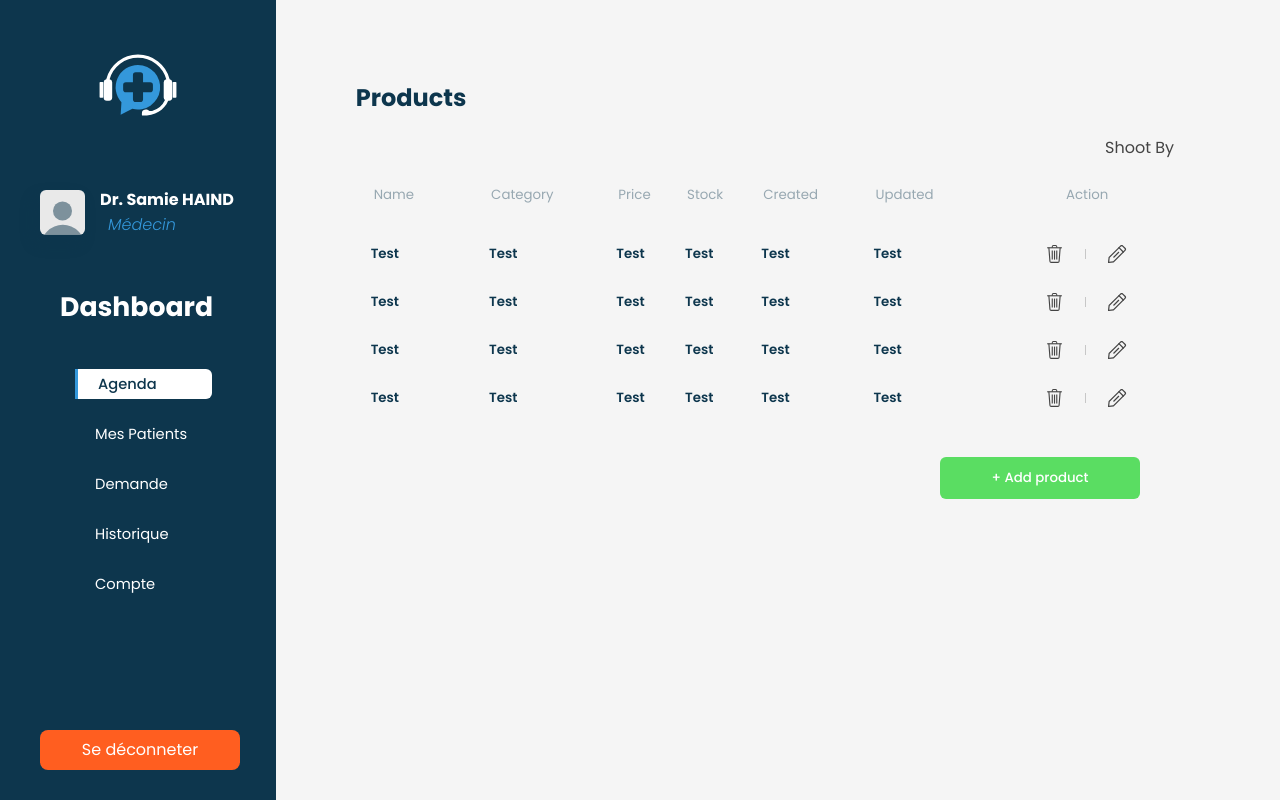
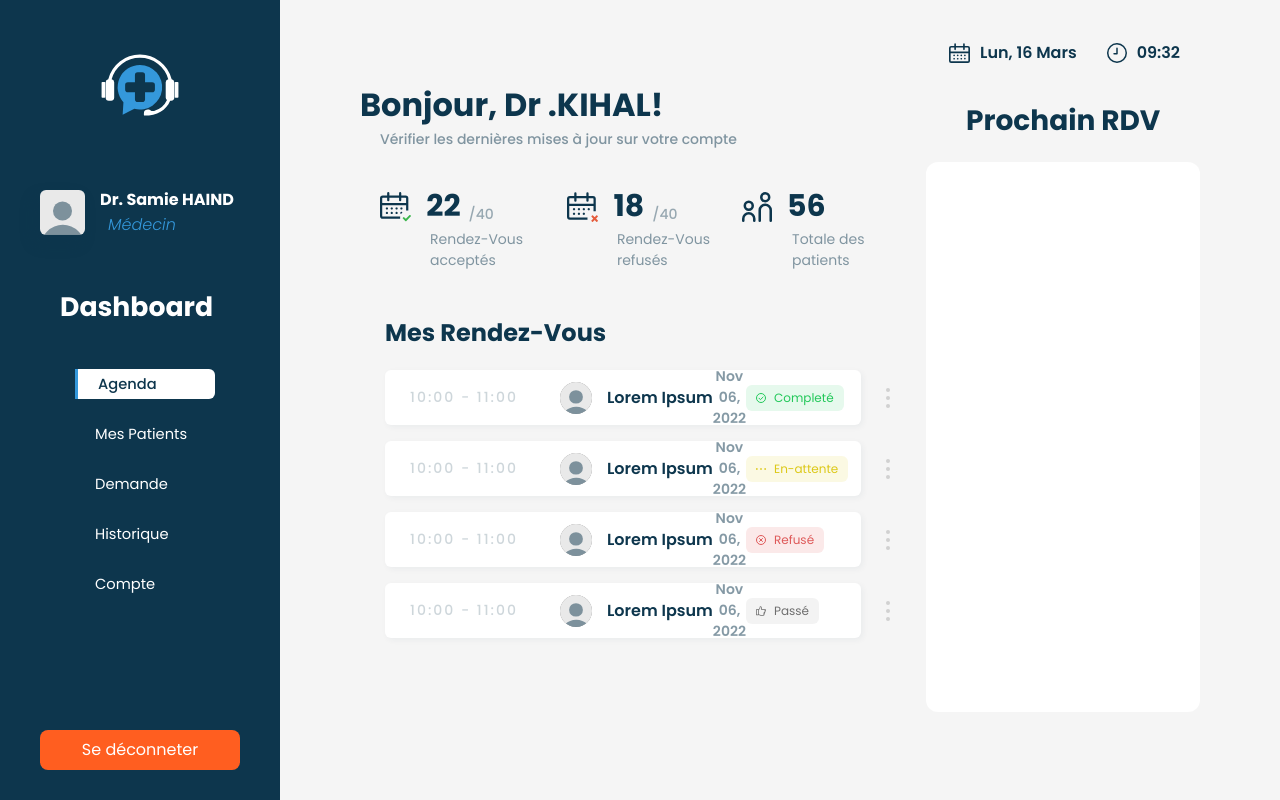
Before and after one commit to MarwaneNH/Allo_sant-, a React (Create React App) app: page /admin in a window 1280 px wide. Built offline with nearby package versions, Linux system fonts and the light colour scheme.

Commit message:
Update Dashboard.jsx

```diff
--- a/src/pages/Dashboard.jsx
+++ b/src/pages/Dashboard.jsx
@@ -54,7 +54,7 @@
       </div>
 
       <Routes>
-        <Route path="/" element={<Products />} />
+        <Route path="/" element={<Agenda />} />
         <Route exact path="/agenda" element={<Agenda />} />
         <Route path="/products" element={<Products />} />
         {/* <Route exact path="/orders" element={<Orders />} /> */}
```
